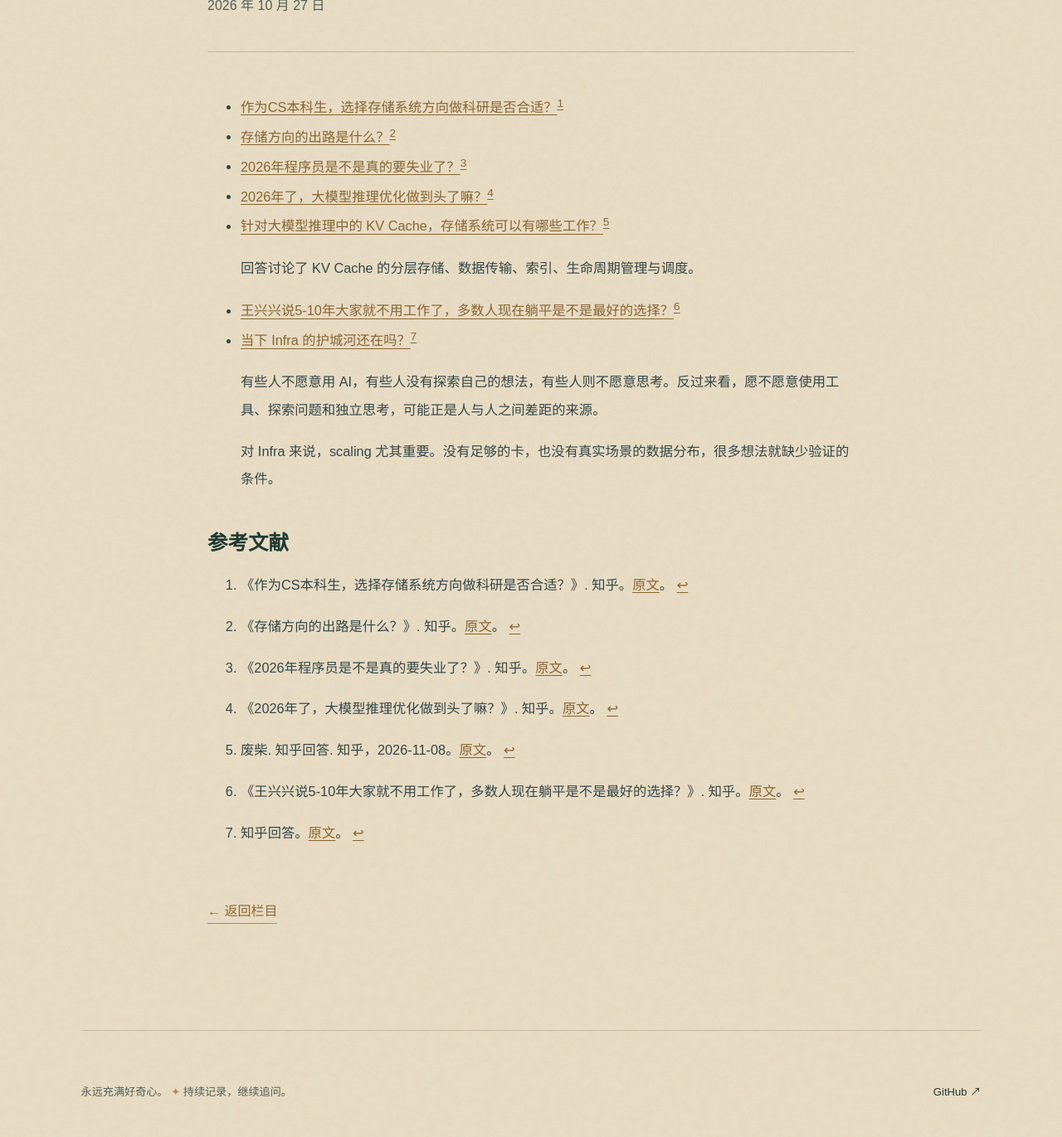
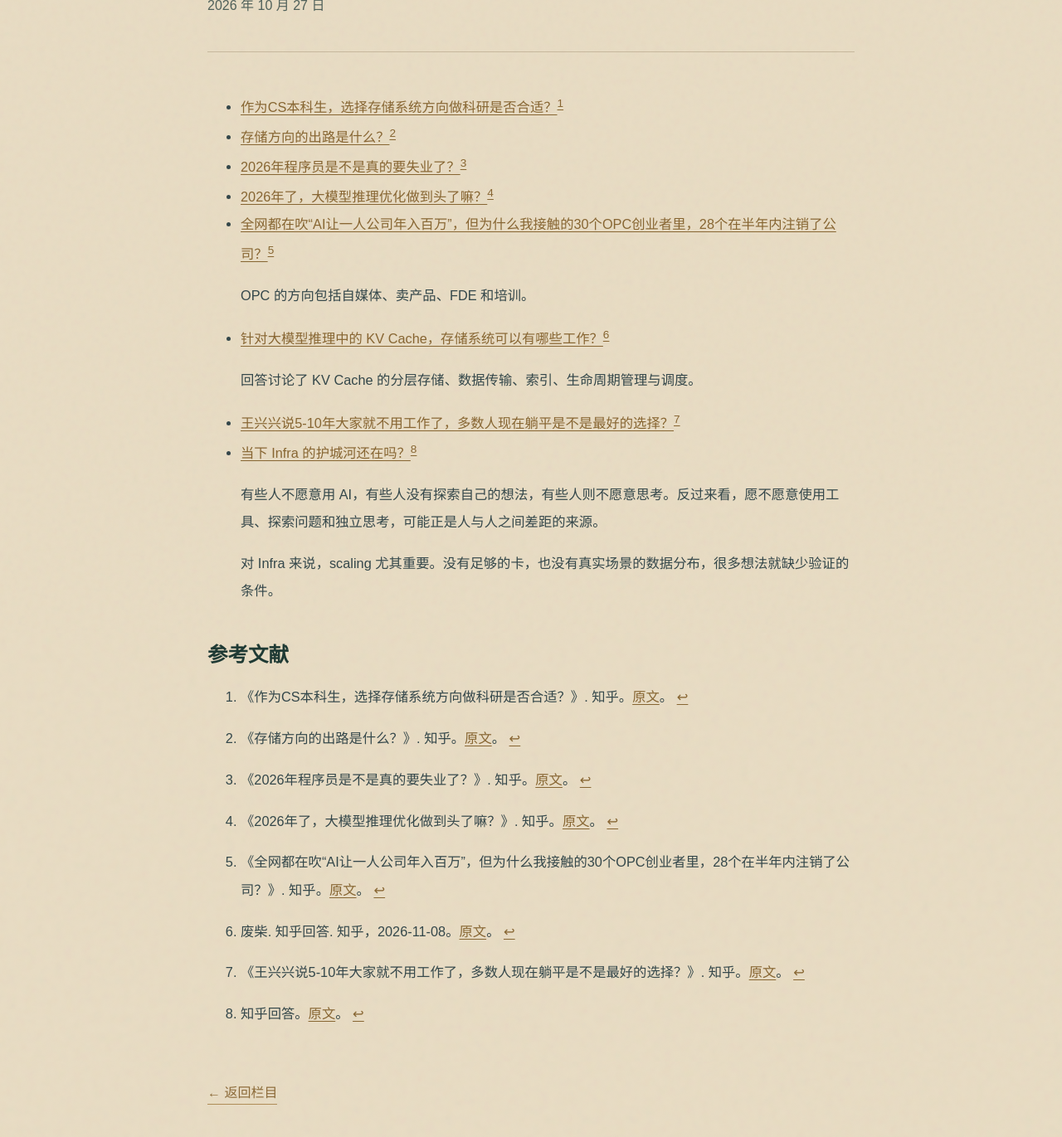
Before and after one commit to depictlightning/depictlightning.github.io, a Jekyll site: the page built from _posts/2026-10-27-interesting-zhihu-topics.md, in a window 1280 px wide and 1400 px high, scrolled down 343 px. Shown: the top 1371 px of the window at 83% size. Built offline with Jekyll 4.4.1, drawn with Linux system fonts in a browser that asks for light colours.

Commit message:
Add one-person company topic

```diff
--- a/_posts/2026-10-27-interesting-zhihu-topics.md
+++ b/_posts/2026-10-27-interesting-zhihu-topics.md
@@ -9,6 +9,10 @@ categories: [oddities]
 - [存储方向的出路是什么？](https://www.zhihu.com/question/1956876400624669581/)[^storage-career]
 - [2026年程序员是不是真的要失业了？](https://www.zhihu.com/question/2009681080479925535/)[^programmer-employment]
 - [2026年了，大模型推理优化做到头了嘛？](https://www.zhihu.com/question/2015221773097018550/)[^llm-inference]
+- [全网都在吹“AI让一人公司年入百万”，但为什么我接触的30个OPC创业者里，28个在半年内注销了公司？](https://www.zhihu.com/question/2060005537257993454/)[^opc]
+
+  OPC 的方向包括自媒体、卖产品、FDE 和培训。
+
 - [针对大模型推理中的 KV Cache，存储系统可以有哪些工作？](https://www.zhihu.com/question/1962439455760717679/answer/2102735266310010686)[^kv-cache-storage]
 
   回答讨论了 KV Cache 的分层存储、数据传输、索引、生命周期管理与调度。
@@ -26,6 +30,7 @@ categories: [oddities]
 [^storage-career]: 《存储方向的出路是什么？》. 知乎。[原文](https://www.zhihu.com/question/1956876400624669581/)。
 [^programmer-employment]: 《2026年程序员是不是真的要失业了？》. 知乎。[原文](https://www.zhihu.com/question/2009681080479925535/)。
 [^llm-inference]: 《2026年了，大模型推理优化做到头了嘛？》. 知乎。[原文](https://www.zhihu.com/question/2015221773097018550/)。
+[^opc]: 《全网都在吹“AI让一人公司年入百万”，但为什么我接触的30个OPC创业者里，28个在半年内注销了公司？》. 知乎。[原文](https://www.zhihu.com/question/2060005537257993454/)。
 [^kv-cache-storage]: 废柴. 知乎回答. 知乎，2026-11-08。[原文](https://www.zhihu.com/question/1962439455760717679/answer/2102735266310010686)。
 [^future-work]: 《王兴兴说5-10年大家就不用工作了，多数人现在躺平是不是最好的选择？》. 知乎。[原文](https://www.zhihu.com/question/2010410826448786413/)。
 [^infra-moat]: 知乎回答。[原文](https://www.zhihu.com/question/2083176060846339379/answer/2100779947916902922)。
```
